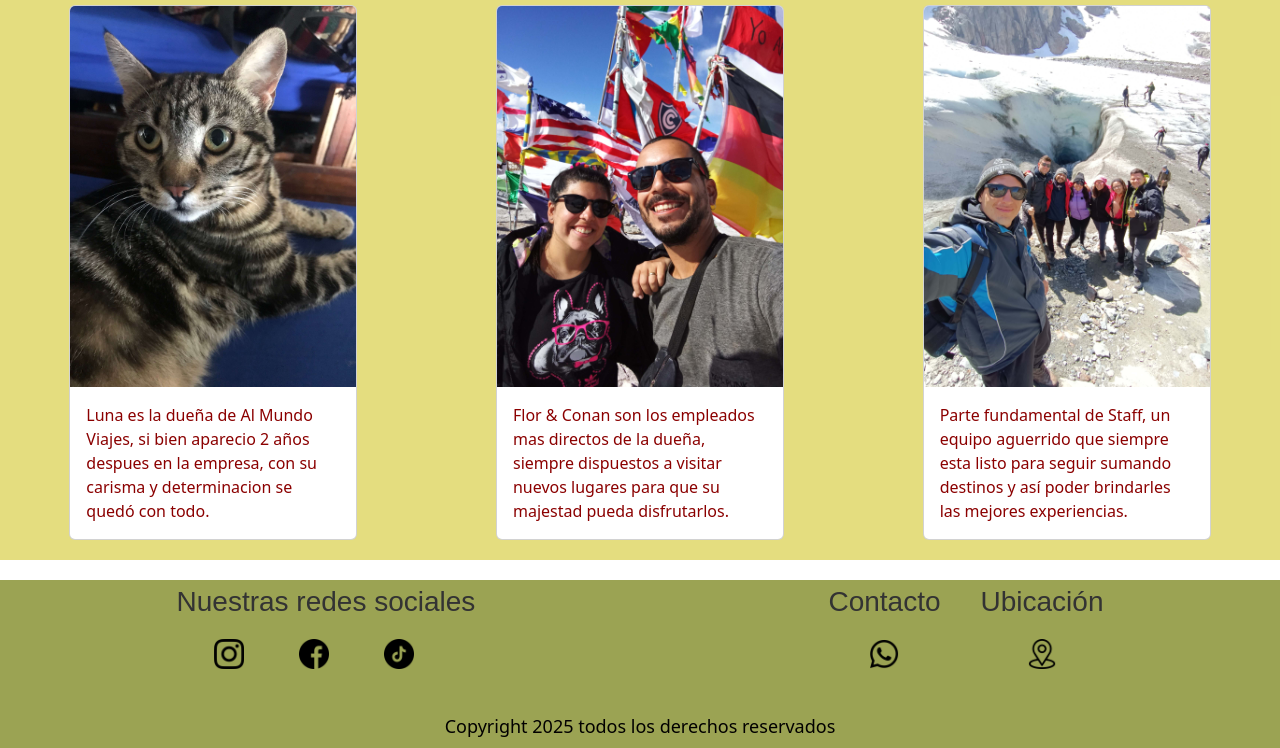
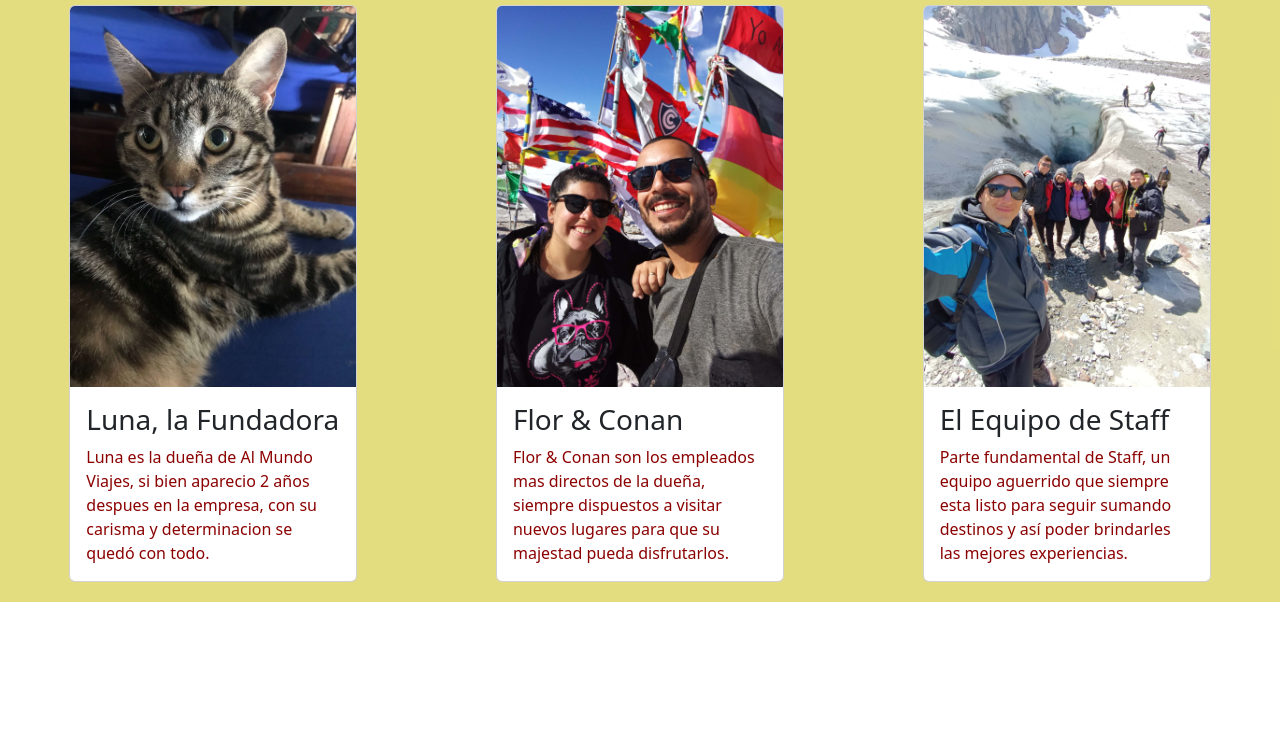
Before and after one commit to cristiancabrera91/porelmundoviajes, a website: page pages/quienes-somos.html in a window 1280 px wide. Shown: the part 667-1415 px from the top of the page. After the commit the page ends 1289 px from the top, so only its background shows below. Drawn offline with nearby package versions, Linux system fonts and the light colour scheme.

Commit message:
correccion heading pag quienes somos

```diff
--- a/pages/quienes-somos.html
+++ b/pages/quienes-somos.html
@@ -15,10 +15,7 @@
 </head>
 
 <body>
-        <!--ENCABEZADO WEB-->
     <header>
-
-        <!--MENU NAVEGACIÓN-->
         <nav>
             <ul>
                 <li><a href="../index.html">Inicio</a></li>
@@ -27,31 +24,23 @@
                 <li><a href="testimonios.html">Testimonios</a></li>
                 <li><a href="destinos.html">Destinos</a></li>
             </ul>
-
         </nav>
-
         <h1>Por el mundo viajes</h1>
-
         <div class="inicio-sesion-flex">
             <img src="../assets/imagen.html/acceso.png" alt="imagen del logo de la empresa" class="imagen-login">
             <a href="/login" class="botonIniciarSesion">Iniciar Sesión</a>
         </div>
-
     </header>
 
-        <!--CONTENIDO PRINCIPAL PAG QUIENES SOMOS-->
     <main>
-
         <h2 class="paginas2-3-4-5">¿Quiénes somos?</h2>
-
-                        <!--Acordeon de bootstrap-->
         <div class="accordion" id="accordionExample">
             <div class="accordion-item">
-                            <h2 class="accordion-header">
+                <h3 class="accordion-header">
                     <button class="accordion-button" type="button" data-bs-toggle="collapse" data-bs-target="#collapseOne" aria-expanded="true" aria-controls="collapseOne">
                         ¿Cómo nacio Al Mundo Viajes?
                     </button>
-                            </h2>
+                </h3>
                 <div id="collapseOne" class="accordion-collapse collapse show" data-bs-parent="#accordionExample">
                     <div class="accordion-body">
                         <strong>Nuestra historia comienza así</strong> Lorem ipsum dolor sit amet, consectetur adipisicing elit. Maiores enim dicta voluptate quibusdam dolore nostrum quod illo incidunt dolores, distinctio fugiat facilis deserunt laboriosam corrupti, qui eos. Voluptatum, perferendis commodi.
@@ -60,12 +49,12 @@
             </div>
 
             <div class="accordion-item">
-                            <h2 class="accordion-header">
-                                <button class="accordion-button collapsed" type="button" data-bs-toggle="collapse" data-bs-target="#collapseThree" aria-expanded="false" aria-controls="collapseThree">
+                <h3 class="accordion-header">
+                    <button class="accordion-button collapsed" type="button" data-bs-toggle="collapse" data-bs-target="#collapseTwo" aria-expanded="false" aria-controls="collapseTwo">
                         ¿Cuáles son nuestros valores?
                     </button>
-                            </h2>
-                            <div id="collapseThree" class="accordion-collapse collapse" data-bs-parent="#accordionExample">
+                </h3>
+                <div id="collapseTwo" class="accordion-collapse collapse" data-bs-parent="#accordionExample">
                     <div class="accordion-body">
                         <strong>Una base muy importante son nuestros valores</strong> Lorem ipsum dolor sit amet, consectetur adipisicing elit. Praesentium quasi dolores iste magni provident quae modi aspernatur recusandae, cumque non omnis ut assumenda consequuntur tempora doloribus quam adipisci quos enim.
                     </div>
@@ -73,11 +62,11 @@
             </div>
 
             <div class="accordion-item">
-                            <h2 class="accordion-header">
+                <h3 class="accordion-header">
                     <button class="accordion-button collapsed" type="button" data-bs-toggle="collapse" data-bs-target="#collapseThree" aria-expanded="false" aria-controls="collapseThree">
                         ¿Cuál es el objetivo de Al Mundo Viajes?
                     </button>
-                            </h2>
+                </h3>
                 <div id="collapseThree" class="accordion-collapse collapse" data-bs-parent="#accordionExample">
                     <div class="accordion-body">
                         <strong>Sin lugar a dudas nuestro objetivo es formar parte de tus recuerdos</strong> Lorem ipsum dolor sit amet, consectetur adipisicing elit. Praesentium quasi dolores iste magni provident quae modi aspernatur recusandae, cumque non omnis ut assumenda consequuntur tempora doloribus quam adipisci quos enim.
@@ -86,15 +75,12 @@
             </div>
         </div>
 
-
         <h2 class="titulo-staff-quienesomos"> Nuestro Equipo</h2>
-
-                <!--cards de bootstrap-->
         <div class="flex-staff-quienessomos">
-
             <div class="card" style="width: 18rem;">
                 <img src="../assets/imagen.html/lunaaaa.JPG" class="card-img-top img-fluid" alt="imagen de la dueña y fundadora de la empresa, Luna la emperatriz">
                 <div class="card-body">
+                    <h3 class="card-title">Luna, la Fundadora</h3>
                     <p class="card-text">Luna es la dueña de Al Mundo Viajes, si bien aparecio 2 años despues en la empresa, con su carisma y determinacion se quedó con todo.</p>
                 </div>
             </div>
@@ -102,6 +88,7 @@
             <div class="card" style="width: 18rem;">
                 <img src="../assets/imagen.html/empleadosmundo.jpg" class="card-img-top img-fluid" alt="imagen de los empleados y exclavos de la dueña">
                 <div class="card-body">
+                    <h3 class="card-title">Flor & Conan</h3>
                     <p class="card-text">Flor & Conan son los empleados mas directos de la dueña, siempre dispuestos a visitar nuevos lugares para que su majestad pueda disfrutarlos.</p>
                 </div>
             </div>
@@ -109,61 +96,17 @@
             <div class="card" style="width: 18rem;">
                 <img src="../assets/imagen.html/teamalmundo.JPG" class="card-img-top img-fluid" alt="imagen de los empleados y exclavos de la dueña">
                 <div class="card-body">
+                    <h3 class="card-title">El Equipo de Staff</h3>
                     <p class="card-text">Parte fundamental de Staff, un equipo aguerrido que siempre esta listo para seguir sumando destinos y así poder brindarles las mejores experiencias.</p>
                 </div>
             </div>
         </div>
-
     </main>
 
     <footer>
-
-        <div class="footer-container">
-
-            <div class="footer-column">
-                <h3>Nuestras redes sociales</h3>
-                    <ul class="social-links">
-                        <li>
-                            <a class="links-footer" href="https://instagram.com">
-                                <img class="imagen-footer" src="../assets/imagen.html/instagram.png" alt="Logo de Instagram">
-                            </a>
-                        </li>
-                        <li>
-                            <a class="links-footer" href="https://facebook.com">
-                                <img class="imagen-footer" src="../assets/imagen.html/facebook.png" alt="Logo de Facebook">
-                            </a>
-                        </li>
-                        <li>
-                            <a class="links-footer" href="https://tiktok.com">
-                                <img class="imagen-footer" src="../assets/imagen.html/tik-tok.png" alt="Logo de TikTok">
-                            </a>
-                        </li>
-                    </ul>
-            </div>
-
-            <div class="footer-column footer-right">
-                <div class="info-item">
-                    <h3>Contacto</h3>
-                        <a class="links-footer" href="https://whatsapp.com">
-                            <img class="imagen-footer" src="../assets/imagen.html/whatsapp.png" alt="Logo de WhatsApp">
-                        </a>
-                </div>
-                <div class="info-item">
-                    <h3>Ubicación</h3>
-                        <a class="links-footer" href="https://googlemaps.com">
-                            <img class="imagen-footer" src="../assets/imagen.html/ubicacion.png" alt="Ícono de ubicación">
-                        </a>
-                </div>
-            </div>
-
-        </div>
-    <p class="copyright">Copyright 2025 todos los derechos reservados</p>
-
         </footer>
 
-        <!--link SCRIPT JS-->
     <script src="https://cdn.jsdelivr.net/npm/bootstrap@5.3.8/dist/js/bootstrap.bundle.min.js" integrity="sha384-FKyoEForCGlyvwx9Hj09JcYn3nv7wiPVlz7YYwJrWVcXK/BmnVDxM+D2scQbITxI" crossorigin="anonymous"></script>
-
 
 </body>
 </html>
```
Lines whose indentation alone changed are shown as unchanged.
